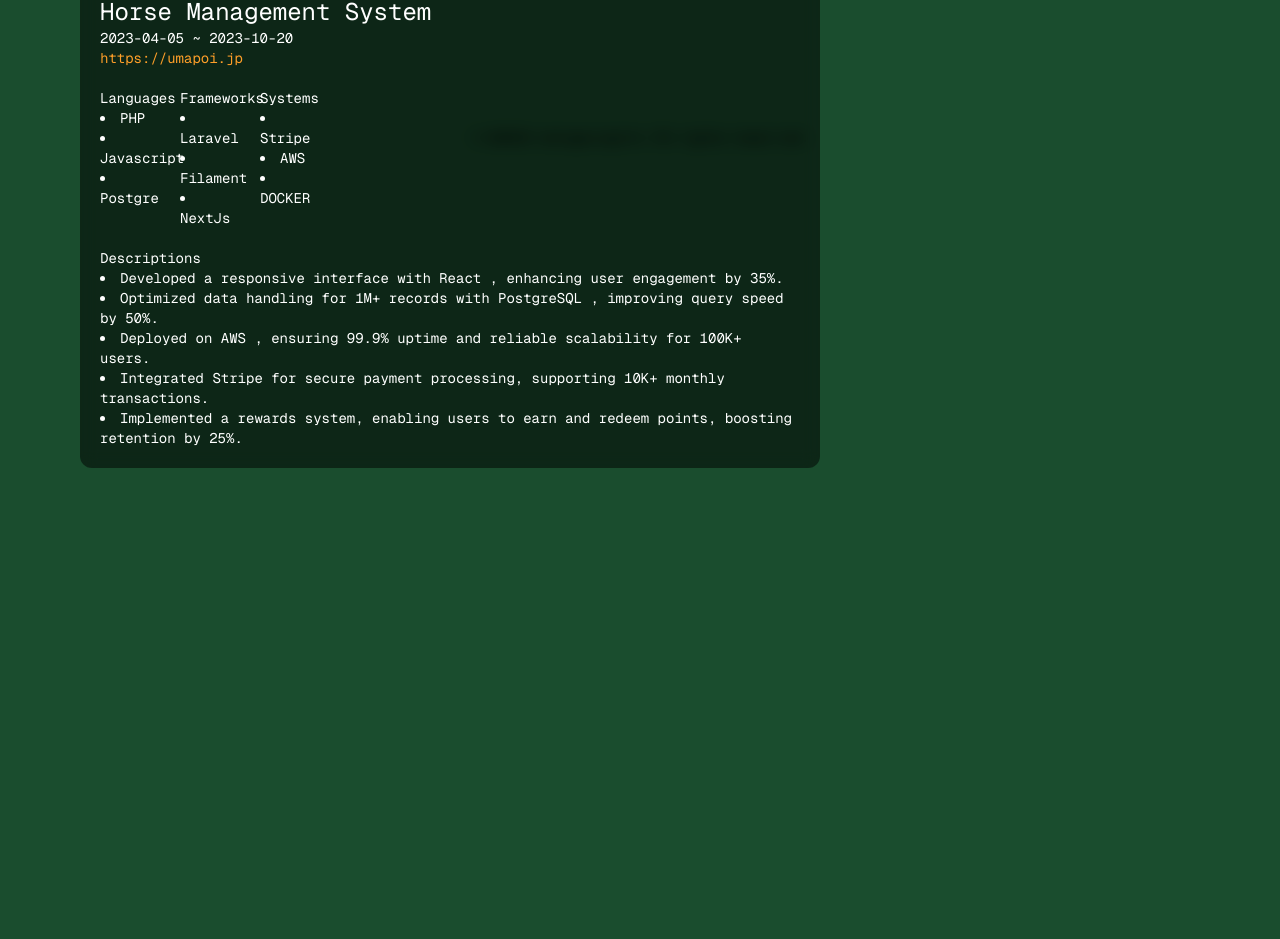
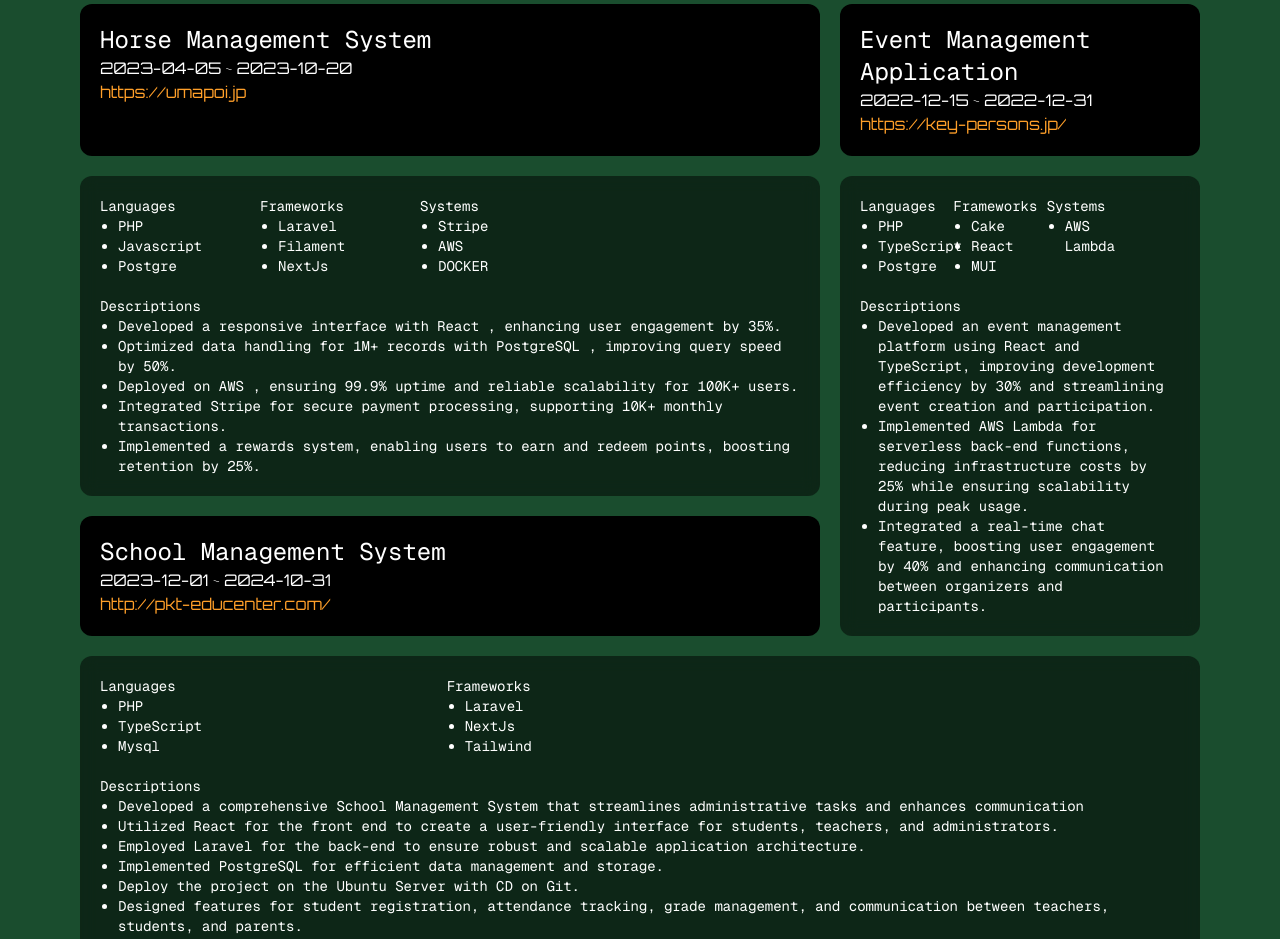
Before and after one commit to naingaunglinn/portfolio-3, a Next.js app: page / in a window 1280 px wide. Shown: the part 572-1511 px from the top of the page. Before the commit the page ends 1040 px from the top, so only its background shows below. Built offline with nearby package versions, Linux system fonts and the light colour scheme.

Commit message:
update [design]: project layout has been deployed

```diff
--- a/src/app/globals.css
+++ b/src/app/globals.css
@@ -24,3 +24,7 @@ body {
   color: var(--foreground);
   font-family: Orbitron, Arial, Helvetica, sans-serif;
 }
+
+.list-start {
+  padding-inline-start: 18px;
+}
--- a/src/app/page.tsx
+++ b/src/app/page.tsx
@@ -4,7 +4,7 @@ import Link from "next/link";
 
 export default function Home() {
   return (
-    <div className="grid grid-rows-[20px_1fr_20px] text-black min-h-screen p-8 pb-20 gap-16 sm:p-20 font-[family-name:var(--font-orbitron-sans)]">
+    <div className="p-8 pb-20 gap-16 sm:p-20 font-[family-name:var(--font-orbitron-sans)]">
       <main className="flex flex-col gap-8 items-start sm:items-start">
         <div className="grid grid-cols-6 grid-row-6 gap-5">
           <div className="row-span-2 row-end-3 lg:col-span-3 col-span-6 bg-black/50 backdrop-blur-sm text-white p-5 rounded-xl">
@@ -12,47 +12,135 @@ export default function Home() {
             <p className="text-xl">Senior Web Developer @ <Link href={'https://www.brycenmyanmar.com.mm/'} className="text-[#FF9F29] hover:text-amber-600" target="_blank">Brycen Myanmar</Link></p>
             <p className="text-3xl">Developer Out Of The Box</p>
           </div>
-          <div className="row-span-1 lg:col-span-3 col-span-6 bg-black/75 backdrop-blur-sm text-white p-5 rounded-xl ">
-            <p className="text-lg text-justify indent-8">A Senior Developer with over seven years of experience in full-stack web development. I specialize in PHP, JavaScript, Laravel, and React with a strong focus on creating efficient and scalable web applications. I&apos;m passionate about learning new technologies and continuously improving my skills to deliver high-quality solutions. My passion lies in writing maintainable code, collaborating with cross-functional teams, and delivering high-quality solutions that align with business goals and user needs.</p>
+          <div className="row-span-1 lg:col-span-3 col-span-6 bg-black/50 backdrop-blur-sm text-white p-5 rounded-xl ">
+            <p className="text-lg text-justify indent-8 font-mono">A Senior Developer with over seven years of experience in full-stack web development. I specialize in PHP, JavaScript, Laravel, and React with a strong focus on creating efficient and scalable web applications. I&apos;m passionate about learning new technologies and continuously improving my skills to deliver high-quality solutions. My passion lies in writing maintainable code, collaborating with cross-functional teams, and delivering high-quality solutions that align with business goals and user needs.</p>
           </div>
-          <div className="row-span-1 lg:col-span-3 col-span-6 bg-black text-white p-5 rounded-xl">
-            <h1 className="text-4xl font-[900]">Projects <Counter to={1} duration={1} /></h1>
+          <div className="row-span-1 lg:col-span-3 col-span-6 bg-black/50 backdrop-blur-sm text-white p-5 rounded-xl">
+            <h1 className="text-4xl font-[900]">Projects <Counter to={3} duration={1} /></h1>
           </div>
-          <div className="row-span-1 col-span-4 bg-black/50 backdrop-blur-sm text-white p-5 rounded-xl">
+          <div className="row-span-1 lg:col-span-4 col-span-6 bg-black text-white p-5 rounded-xl">
             <h1 className="col-span-6 font-mono text-2xl">Horse Management System</h1>
+            <p className="col-span-9">2023-04-05 ~ 2023-10-20 <br/> <Link href={"https://umapoi.jp"} target="_blank" className="text-[#FF9F29] hover:text-amber-600">https://umapoi.jp</Link></p>
+          </div>
+          <div className="row-span-1 lg:col-span-2 col-span-6 lg:block hidden bg-black text-white p-5 rounded-xl">
+            <h1 className="col-span-6 font-mono text-2xl">Event Management Application</h1>
+            <p className="col-span-9">2022-12-15 ~ 2022-12-31  <br/> <Link href={"https://key-persons.jp/ "} target="_blank" className="text-[#FF9F29] hover:text-amber-600">https://key-persons.jp/</Link></p>
+          </div>
+          <div className="row-span-1 lg:col-span-4 col-span-6 bg-black/50 backdrop-blur-sm text-white p-5 rounded-xl">
             <div className="grid grid-row-6 grid-cols-9 gap-5 text-sm font-mono">
-              <p className="col-span-9">2023-04-05 ~ 2023-10-20 <br/> <Link href={"https://umapoi.jp"} target="_blank" className="text-[#FF9F29] hover:text-amber-600">https://umapoi.jp</Link></p>
-              <div className="col-span-1">
+              <div className="col-span-2">
                 <p>Languages</p>
+                <ul className="list-disc list-start">
                   <li>PHP</li>
                   <li>Javascript</li>
                   <li>Postgre</li>
+                </ul>
               </div>
-              <div className="col-span-1">
+              <div className="col-span-2">
                 <p>Frameworks</p>
+                <ul className="list-disc list-start">
                   <li>Laravel</li>
                   <li>Filament</li>
                   <li>NextJs</li>
+                </ul>
               </div>
-              <div className="col-span-1">
+              <div className="col-span-2">
                 <p>Systems</p>
+                <ul className="list-disc list-start">
                   <li>Stripe</li>
                   <li>AWS</li>
                   <li>DOCKER</li>
+                </ul>
               </div>
               <div className="col-start-1 col-span-9">
                 <p>Descriptions</p>
+                <ul className="list-disc list-start">
                   <li>Developed a responsive interface with  React  , enhancing  user engagement by 35%.</li>
                   <li>Optimized data handling for 1M+ records with  PostgreSQL  ,  improving query speed by 50%.</li>
                   <li>Deployed on  AWS  , ensuring 99.9% uptime and reliable  scalability for 100K+ users. </li>
                   <li> Integrated  Stripe  for secure payment processing, supporting  10K+ monthly transactions. </li>
                   <li> Implemented a rewards system, enabling users to earn and redeem points, boosting retention by 25%.</li>
+                </ul>
+              </div>
+            </div>
+          </div>
+          <div className="row-span-1 lg:col-span-2 col-span-6 lg:hidden block bg-black text-white p-5 rounded-xl">
+            <h1 className="col-span-6 font-mono text-2xl">Event Management Application</h1>
+            <p className="col-span-9">2022-12-15 ~ 2022-12-31  <br/> <Link href={"https://key-persons.jp/ "} target="_blank" className="text-[#FF9F29] hover:text-amber-600">https://key-persons.jp/</Link></p>
+          </div>
+          <div className="row-span-2 lg:col-span-2 col-span-6 bg-black/50 backdrop-blur-sm text-white p-5 rounded-xl">
+            <div className="grid grid-row-6 grid-cols-6 gap-5 text-sm font-mono">
+              <div className="col-span-2">
+                <p>Languages</p>
+                <ul className="list-disc list-start">
+                  <li>PHP</li>
+                  <li>TypeScript</li>
+                  <li>Postgre</li>
+                </ul>
+              </div>
+              <div className="col-span-2">
+                <p>Frameworks</p>
+                <ul className="list-disc list-start">
+                  <li>Cake</li>
+                  <li>React</li>
+                  <li>MUI</li>
+                </ul>
+              </div>
+              <div className="col-span-3">
+                <p>Systems</p>
+                <ul className="list-disc list-start">
+                  <li>AWS Lambda</li>
+                </ul>
+              </div>
+              <div className="col-start-1 col-span-9">
+                <p>Descriptions</p>
+                <ul className="list-disc list-start">
+                  <li> Developed an event management platform using React and TypeScript, improving development efficiency by 30% and streamlining event creation and participation.</li>
+                  <li> Implemented AWS Lambda for serverless back-end functions, reducing infrastructure costs by 25% while ensuring scalability during peak usage. </li>
+                  <li> Integrated a real-time chat feature, boosting user engagement by 40% and enhancing communication between organizers and participants. </li>
+                </ul>
+              </div>
+            </div>
+          </div>
+          <div className="row-span-1 lg:col-span-4 col-span-6 bg-black text-white p-5 rounded-xl">
+            <h1 className="col-span-6 font-mono text-2xl">School Management System</h1>
+            <p className="col-span-9">2023-12-01 ~ 2024-10-31  <br/> <Link href={"http://pkt-educenter.com/"} target="_blank" className="text-[#FF9F29] hover:text-amber-600">http://pkt-educenter.com/</Link></p>
+          </div>
+          <div className="row-span-3 col-span-6 bg-black/50 backdrop-blur-sm text-white p-5 rounded-xl">
+            <div className="grid grid-row-6 grid-cols-6 gap-5 text-sm font-mono">
+              <div className="col-span-2">
+                <p>Languages</p>
+                <ul className="list-disc list-start">
+                  <li>PHP</li>
+                  <li>TypeScript</li>
+                  <li>Mysql</li>
+                </ul>
+              </div>
+              <div className="col-span-2">
+                <p>Frameworks</p>
+                <ul className="list-disc list-start">
+                  <li>Laravel</li>
+                  <li>NextJs</li>
+                  <li>Tailwind</li>
+                </ul>
+              </div>
+              <div className="col-start-1 col-span-9">
+                <p>Descriptions</p>
+                <ul className="list-disc list-start">
+                  <li> Developed a comprehensive School Management System that streamlines administrative tasks and enhances communication</li>
+                  <li> Utilized React for the front end to create a user-friendly interface for students, teachers, and administrators.</li>
+                  <li> Employed Laravel for the back-end to ensure robust and scalable application architecture. </li>
+                  <li> Implemented PostgreSQL for efficient data management and storage.</li>
+                  <li> Deploy the project on the Ubuntu Server with CD on Git.</li>
+                  <li> Designed features for student registration, attendance tracking, grade management, and communication between teachers, students, and parents.</li>
+                  <li> Focused on ensuring the system is user-friendly, secure, and scalable to handle a large number of users and transactions.</li>
+                </ul>
               </div>
             </div>
           </div>
         </div>
       </main>
-      <footer className="row-start-3 flex gap-6 flex-wrap items-center justify-center">
+      <footer className="py-8 text-black row-start-3 flex gap-6 flex-wrap items-center justify-center">
         <p className="font-bold text-xs tracking-widest">© 2025 naingaunglinn. All rights reserved.</p>
       </footer>
     </div>
```
Lines whose indentation alone changed are shown as unchanged.
